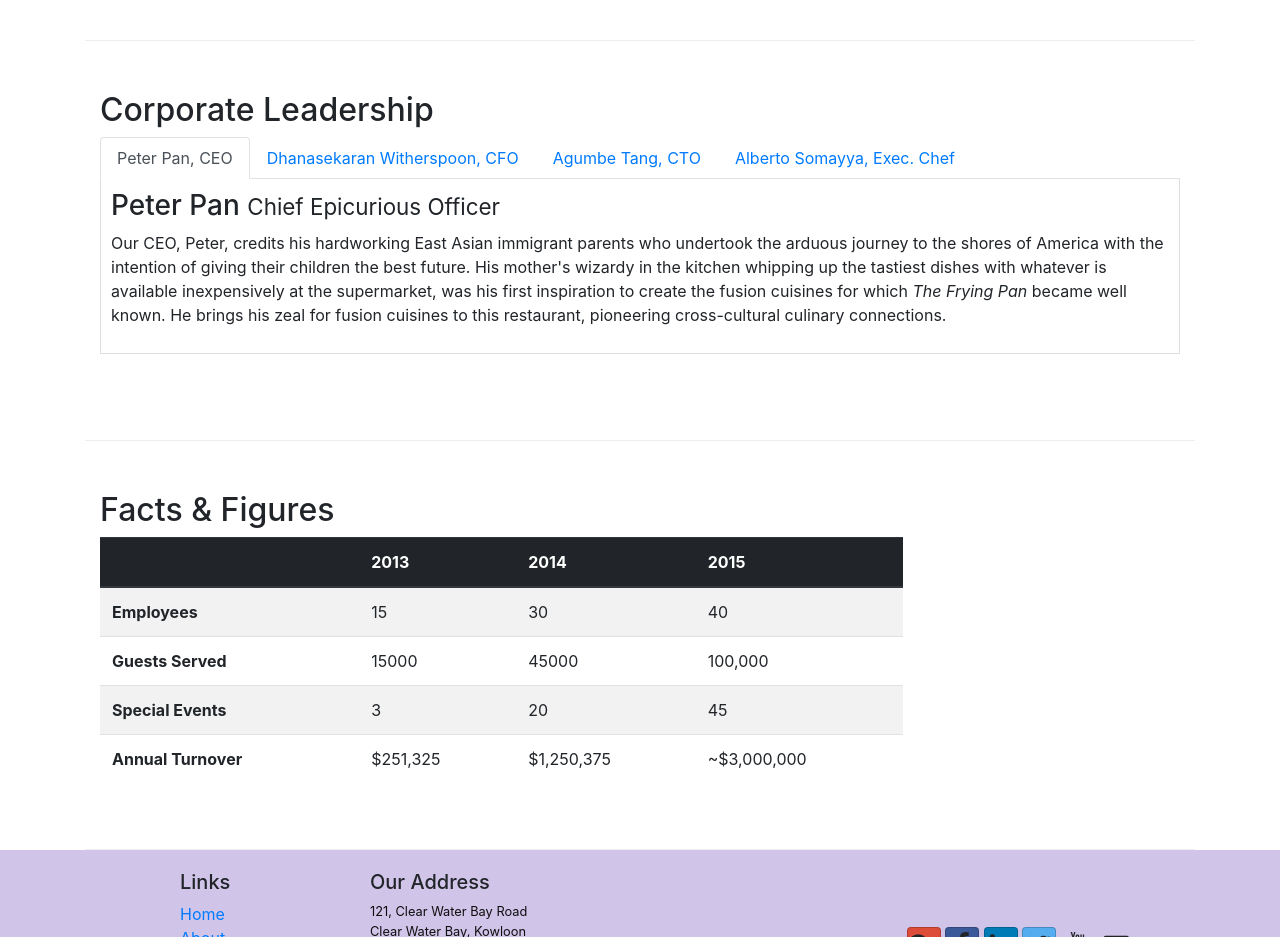
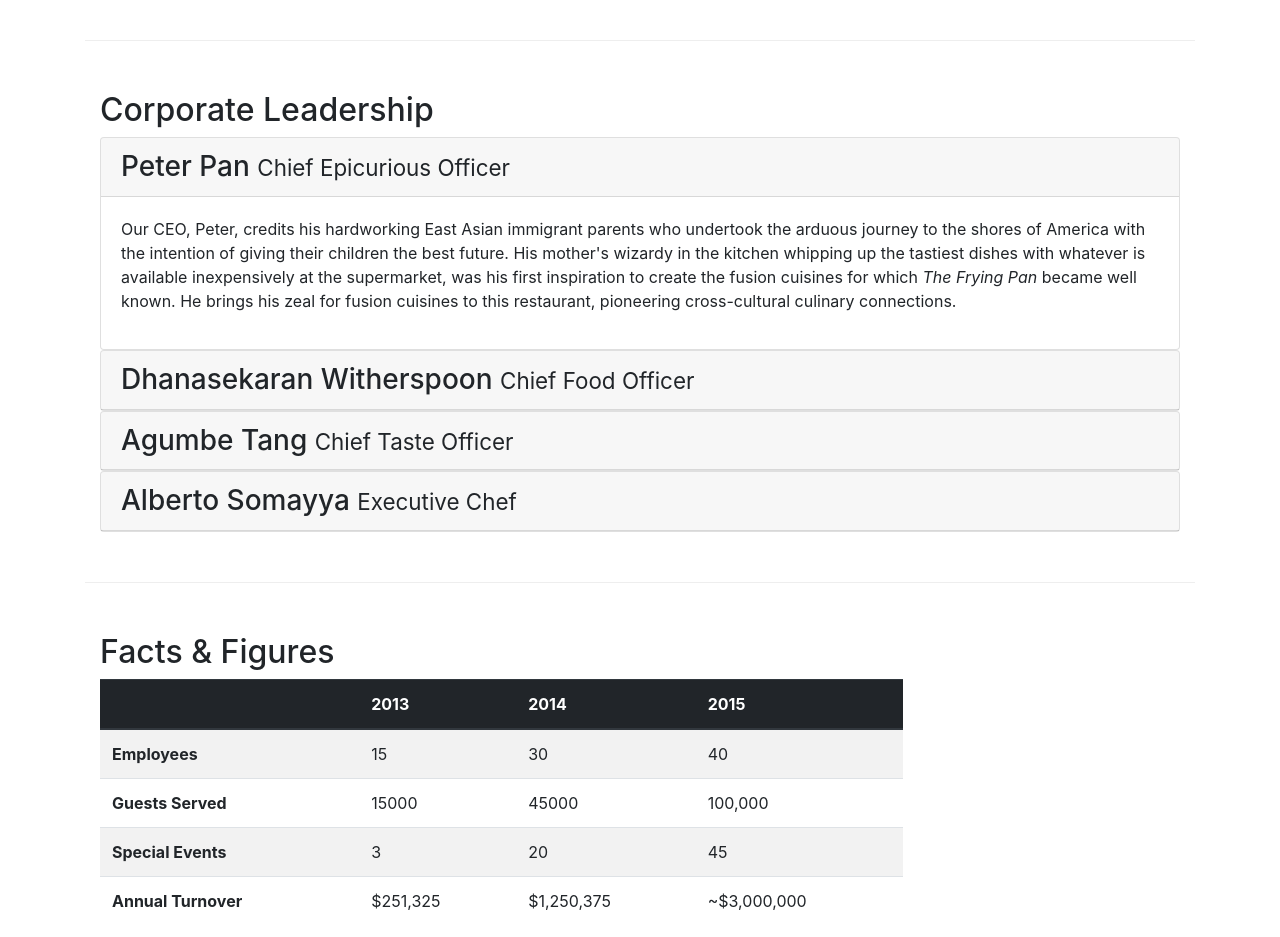
Before and after one commit to 0790/Bootstrap4, a website: page aboutus.html in a window 1280 px wide. Shown: the part 860-1797 px from the top of the page. Drawn offline with nearby package versions, Linux system fonts and the light colour scheme.

Commit message:
Accordion

```diff
--- a/aboutus.html
+++ b/aboutus.html
@@ -23,7 +23,7 @@
         </button>
         <a class="navbar-brand mr-auto" href="#">
         <img src="img/logo.png" height="30" width="41"></a>
-        <div class="collapse navbar-collapse" id ="Navabar">
+        <div  class="collapse navbar-collapse" id ="Navabar">
         <ul class="navbar-nav mr-auto">
 
             <li class="nav-item "><a class="nav-link" href="./index.html"><span class="fa fa-home fa-lg"></span>  Home</a></li>
@@ -106,28 +106,47 @@
             <div class="col-12">
                 <h2>Corporate Leadership</h2>
 
-                <ul class="nav nav-tabs">
-                    <li class="nav-item"><a class="nav-link active" href="#peter" role="tab" data-toggle="tab">Peter Pan, CEO</a></li>
-                    <li class="nav-item"><a class="nav-link " href="#danny" role="tab" data-toggle="tab">Dhanasekaran Witherspoon, CFO</a></li><li class="nav-item"><a class="nav-link" href="#agum" role="tab" data-toggle="tab">Agumbe Tang, CTO</a></li><li class="nav-item"><a class="nav-link" href="#alb" role="tab" data-toggle="tab">Alberto Somayya, Exec. Chef</a></li>
-                </ul>
 
-                <div class="tab-content">
-                    <div role="tabpanel" class="tab-pane fade show active" id="peter" >
-                    <h3>Peter Pan <small>Chief Epicurious Officer</small></h3>
-                     <p class= "d-none d-sm-block">Our CEO, Peter, credits his hardworking East Asian immigrant parents who undertook the arduous journey to the shores of America with the intention of giving their children the best future. His mother's wizardy in the kitchen whipping up the tastiest dishes with whatever is available inexpensively at the supermarket, was his first inspiration to create the fusion cuisines for which <em>The Frying Pan</em> became well known. He brings his zeal for fusion cuisines to this restaurant, pioneering cross-cultural culinary connections.</p></div>
 
-                    <div role="tabpanel" class="tab-pane fade" id="danny" >
-                     <h3>Dhanasekaran Witherspoon <small>Chief Food Officer</small></h3>
-                    <p class= "d-none d-sm-block">Our CFO, Danny, as he is affectionately referred to by his colleagues, comes from a long established family tradition in farming and produce. His experiences growing up on a farm in the Australian outback gave him great appreciation for varieties of food sources. As he puts it in his own words, <em>Everything that runs, wins, and everything that stays, pays!</em></p></div>
+                <div id ="accordion">
+                    <div class="card">
 
-                    <div role="tabpanel" class="tab-pane fade " id="agum" >
-                    <h3>Agumbe Tang <small>Chief Taste Officer</small></h3>
-                    <p class= "d-none d-sm-block">Blessed with the most discerning gustatory sense, Agumbe, our CTO, personally ensures that every dish that we serve meets his exacting tastes. Our chefs dread the tongue lashing that ensues if their dish does not meet his exacting standards. He lives by his motto, <em>You click only if you survive my lick.</em></p></div>
+                        <div class="card-header" role="tab"  id="peterhead"><h3 class="mb-0"><a data-toggle="collapse" data-target="#peter">Peter Pan <small>Chief Epicurious Officer</small></a></h3>
+                        </div>
+                        <div role="tabpanel" class="collapse show" id="peter" data-target="#accordion">
+                            <div class ="card-body">
+                                <p class= "d-none d-sm-block">Our CEO, Peter, credits his hardworking East Asian immigrant parents who undertook the arduous journey to the shores of America with the intention of giving their children the best future. His mother's wizardy in the kitchen whipping up the tastiest dishes with whatever is available inexpensively at the supermarket, was his first inspiration to create the fusion cuisines for which <em>The Frying Pan</em> became well known. He brings his zeal for fusion cuisines to this restaurant, pioneering cross-cultural culinary connections.</p>
+                            </div>
+                        </div>
 
-                    <div role="tabpanel" class="tab-pane fade" id="alb" >
-                    <h3>Alberto Somayya <small>Executive Chef</small></h3>
-                    <p class= "d-none d-sm-block">Award winning three-star Michelin chef with wide International experience having worked closely with whos-who in the culinary world, he specializes in creating mouthwatering Indo-Italian fusion experiences. He says, <em>Put together the cuisines from the two craziest cultures, and you get a winning hit! Amma Mia!</em></p></div>
-
+                    </div>
+                    <div class="card">
+                        <div class="card-header" role="tab"  id="dannyhead"><h3 class="mb-0"><a data-toggle="collapse" data-target="#danny">Dhanasekaran Witherspoon <small>Chief Food Officer</small></a></h3>
+                        </div>
+                        <div role="tabpanel" class="collapse" id="danny" data-parent="#accordion">
+                            <div class="card-body">
+                                <p class= "d-none d-sm-block">Our CFO, Danny, as he is affectionately referred to by his colleagues, comes from a long established family tradition in farming and produce. His experiences growing up on a farm in the Australian outback gave him great appreciation for varieties of food sources. As he puts it in his own words, <em>Everything that runs, wins, and everything that stays, pays!</em></p>
+                            </div>
+                        </div>
+                    </div>
+                    <div class="card">
+                        <div class="card-header" role="tab"  id="agumhead"><h3 class="mb-0"><a data-toggle="collapse" data-target="#agum">Agumbe Tang <small>Chief Taste Officer</small></a></h3>
+                        </div>
+                        <div role="tabpanel" class="collapse" id="agum" data-parent="#accordion" >
+                            <div class="card-body">
+                              <p class= "d-none d-sm-block">Blessed with the most discerning gustatory sense, Agumbe, our CTO, personally ensures that every dish that we serve meets his exacting tastes. Our chefs dread the tongue lashing that ensues if their dish does not meet his exacting standards. He lives by his motto, <em>You click only if you survive my lick.</em></p>
+                            </div>
+                        </div>
+                    </div>
+                    <div class="card">
+                        <div class="card-header" role="tab"  id="albhead"><h3 class="mb-0"><a data-toggle="collapse" data-target="#alb">Alberto Somayya <small>Executive Chef</small></a></h3>
+                        </div>
+                        <div role="tabpanel" class="collapse" id="alb" data-parent="#accordion" >
+                             <div class="card-body">
+                                <p class= "d-none d-sm-block">Award winning three-star Michelin chef with wide International experience having worked closely with whos-who in the culinary world, he specializes in creating mouthwatering Indo-Italian fusion experiences. He says, <em>Put together the cuisines from the two craziest cultures, and you get a winning hit! Amma Mia!</em></p>
+                            </div>
+                        </div>
+                    </div>
                 </div>
             </div>
         </div>
```
